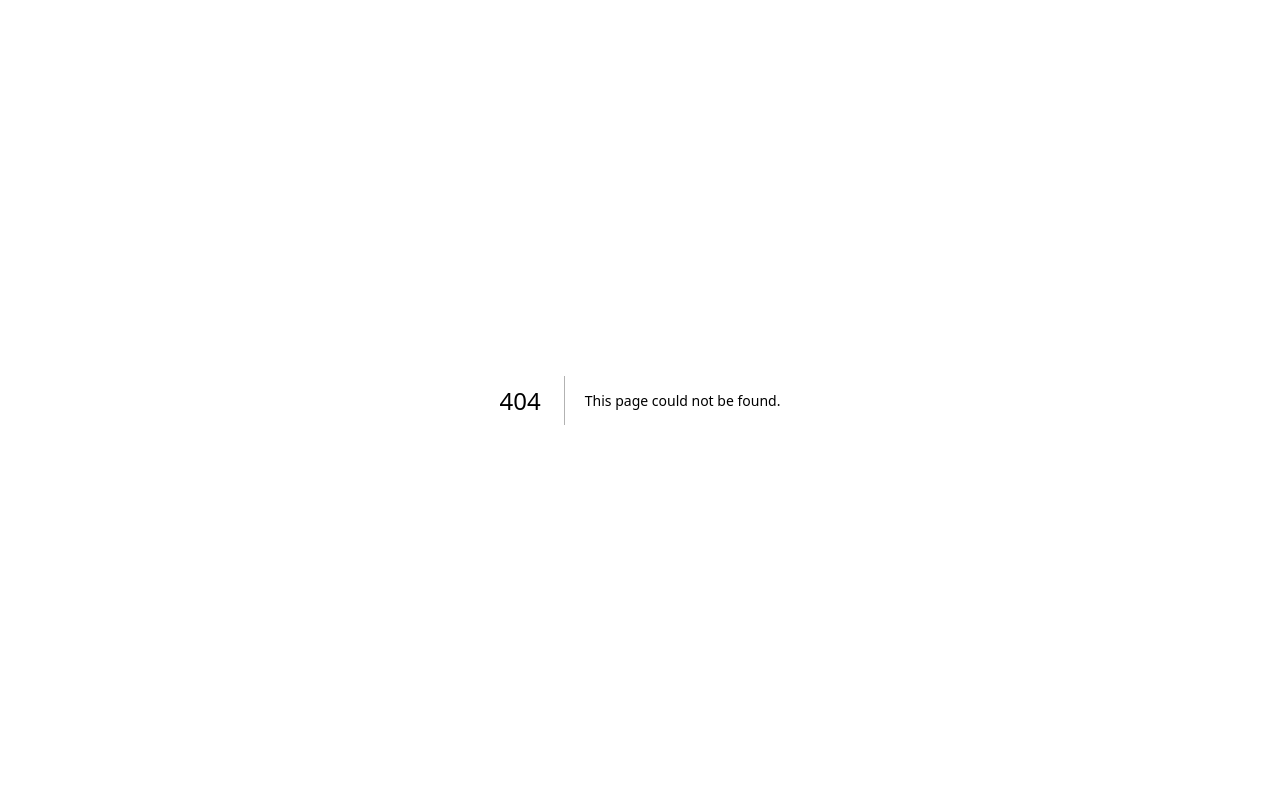
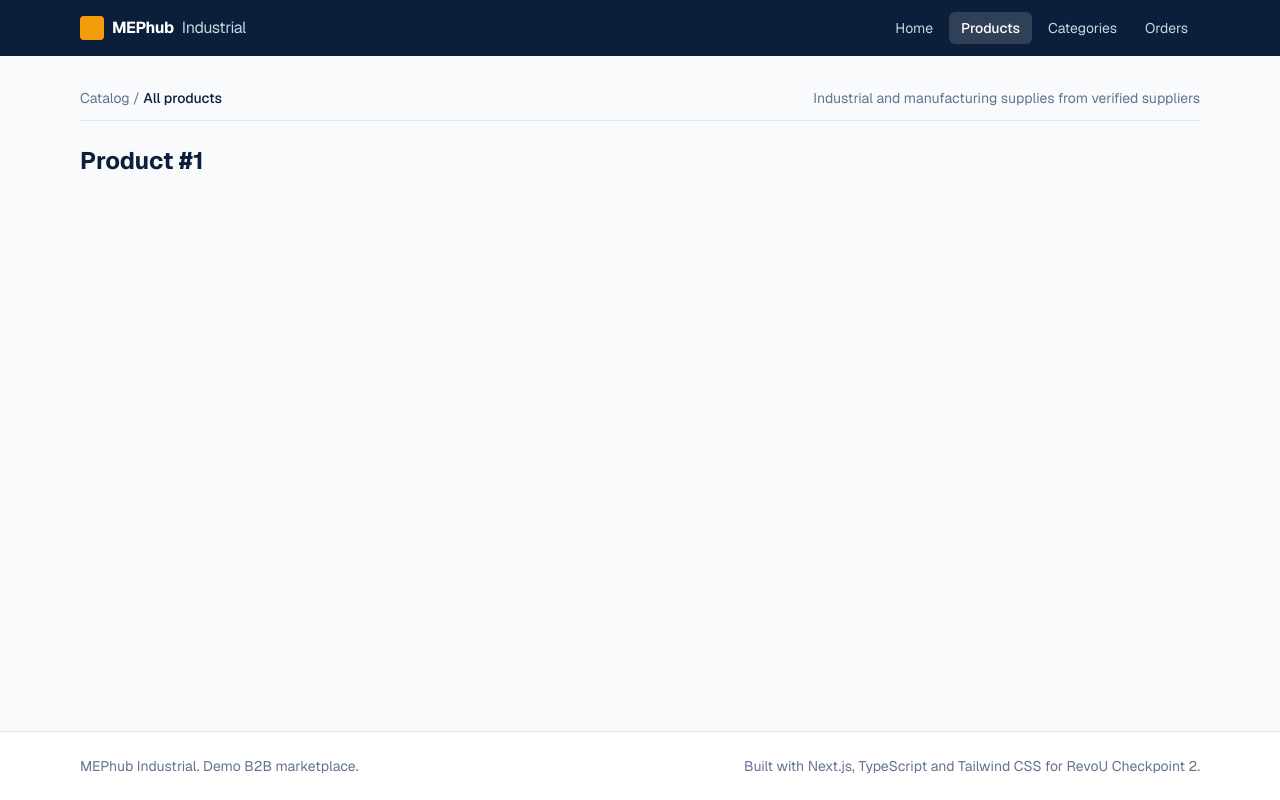
Before and after one commit to mfaujian/mephub-frontend, a Next.js app: page /products/1 in a window 1280 px wide. Before the commit this address had no page. Built offline with nearby package versions, Linux system fonts and the light colour scheme.

Commit message:
feat: App Router routes, root layout, nested products layout, active nav

```diff
--- /dev/null
+++ b/app/categories/page.tsx
@@ -0,0 +1,9 @@
+import type { Metadata } from "next";
+
+export const metadata: Metadata = {
+  title: "Categories",
+};
+
+export default function CategoriesPage() {
+  return <h1 className="text-2xl font-bold text-brand">Categories</h1>;
+}
--- a/app/layout.tsx
+++ b/app/layout.tsx
@@ -1,6 +1,8 @@
 import type { Metadata } from "next";
 import { Geist, Geist_Mono } from "next/font/google";
 import "./globals.css";
+import Footer from "@/components/Footer";
+import Header from "@/components/Header";
 
 const geistSans = Geist({
   variable: "--font-geist-sans",
@@ -27,7 +29,11 @@ export default function RootLayout({ children }: LayoutProps<"/">) {
       lang="en"
       className={`${geistSans.variable} ${geistMono.variable} h-full antialiased`}
     >
-      <body className="min-h-full flex flex-col">{children}</body>
+      <body className="min-h-full flex flex-col">
+        <Header />
+        <main className="mx-auto w-full max-w-6xl flex-1 px-4 py-8">{children}</main>
+        <Footer />
+      </body>
     </html>
   );
 }
--- /dev/null
+++ b/app/orders/page.tsx
@@ -0,0 +1,9 @@
+import type { Metadata } from "next";
+
+export const metadata: Metadata = {
+  title: "Orders",
+};
+
+export default function OrdersPage() {
+  return <h1 className="text-2xl font-bold text-brand">Orders</h1>;
+}
--- a/app/page.tsx
+++ b/app/page.tsx
@@ -1,16 +1,6 @@
-import Footer from "@/components/Footer";
-import Header from "@/components/Header";
 import ProductGrid from "@/components/ProductGrid";
 import { mockCategories, mockProducts } from "@/lib/mock-data";
 
 export default function Home() {
-  return (
-    <>
-      <Header />
-      <main className="mx-auto w-full max-w-6xl flex-1 px-4 py-8">
-        <ProductGrid initialProducts={mockProducts} categories={mockCategories} />
-      </main>
-      <Footer />
-    </>
-  );
+  return <ProductGrid initialProducts={mockProducts} categories={mockCategories} />;
 }
--- /dev/null
+++ b/app/products/[id]/loading.tsx
@@ -0,0 +1,3 @@
+export default function ProductDetailLoading() {
+  return <div className="h-40 animate-pulse rounded-md bg-slate-200" aria-busy="true" />;
+}
--- /dev/null
+++ b/app/products/[id]/page.tsx
@@ -0,0 +1,17 @@
+import type { Metadata } from "next";
+
+interface ProductDetailPageProps {
+  params: Promise<{ id: string }>;
+}
+
+export async function generateMetadata({
+  params,
+}: ProductDetailPageProps): Promise<Metadata> {
+  const { id } = await params;
+  return { title: `Product #${id}` };
+}
+
+export default async function ProductDetailPage({ params }: ProductDetailPageProps) {
+  const { id } = await params;
+  return <h1 className="text-2xl font-bold text-brand">Product #{id}</h1>;
+}
--- /dev/null
+++ b/app/products/layout.tsx
@@ -0,0 +1,19 @@
+import Link from "next/link";
+import type { ReactNode } from "react";
+
+export default function ProductsLayout({ children }: { children: ReactNode }) {
+  return (
+    <div>
+      <div className="mb-6 flex flex-wrap items-center justify-between gap-2 border-b border-slate-200 pb-3 text-sm">
+        <p className="text-slate-500">
+          Catalog <span aria-hidden="true">/</span>{" "}
+          <Link href="/products" className="font-medium text-brand hover:underline">
+            All products
+          </Link>
+        </p>
+        <p className="text-slate-500">Industrial and manufacturing supplies from verified suppliers</p>
+      </div>
+      {children}
+    </div>
+  );
+}
--- /dev/null
+++ b/app/products/page.tsx
@@ -0,0 +1,9 @@
+import type { Metadata } from "next";
+
+export const metadata: Metadata = {
+  title: "Products",
+};
+
+export default function ProductsPage() {
+  return <h1 className="text-2xl font-bold text-brand">Products</h1>;
+}
--- a/components/Header.tsx
+++ b/components/Header.tsx
@@ -1,4 +1,6 @@
 import Link from "next/link";
+import { Suspense } from "react";
+import NavLinks from "@/components/NavLinks";
 import { navLinks } from "@/lib/nav";
 
 export default function Header() {
@@ -9,6 +11,8 @@ export default function Header() {
           <span className="inline-block h-6 w-6 rounded bg-accent" aria-hidden="true" />
           MEPhub <span className="font-normal text-slate-300">Industrial</span>
         </Link>
+        <Suspense
+          fallback={
             <nav aria-label="Main navigation" className="flex gap-1 text-sm">
               {navLinks.map((link) => (
                 <Link
@@ -20,6 +24,10 @@ export default function Header() {
                 </Link>
               ))}
             </nav>
+          }
+        >
+          <NavLinks />
+        </Suspense>
       </div>
     </header>
   );
--- /dev/null
+++ b/components/NavLinks.tsx
@@ -0,0 +1,36 @@
+"use client";
+
+import Link from "next/link";
+import { usePathname } from "next/navigation";
+import { navLinks } from "@/lib/nav";
+
+function isActive(pathname: string, href: string): boolean {
+  if (href === "/") return pathname === "/";
+  return pathname === href || pathname.startsWith(`${href}/`);
+}
+
+export default function NavLinks() {
+  const pathname = usePathname();
+
+  return (
+    <nav aria-label="Main navigation" className="flex gap-1 text-sm">
+      {navLinks.map((link) => {
+        const active = isActive(pathname, link.href);
+        return (
+          <Link
+            key={link.href}
+            href={link.href}
+            aria-current={active ? "page" : undefined}
+            className={`rounded-md px-3 py-1.5 transition-colors ${
+              active
+                ? "bg-white/15 font-medium text-white"
+                : "text-slate-300 hover:bg-white/10 hover:text-white"
+            }`}
+          >
+            {link.label}
+          </Link>
+        );
+      })}
+    </nav>
+  );
+}
```
Lines whose indentation alone changed are shown as unchanged.
